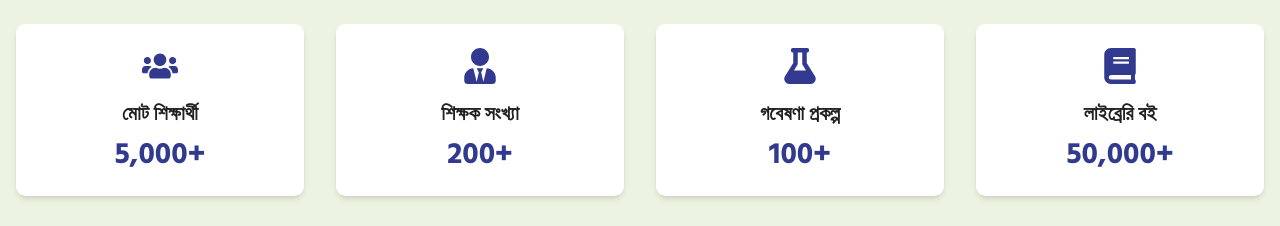
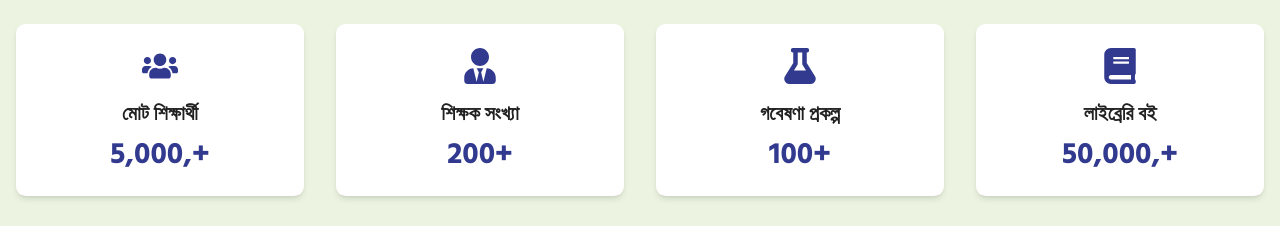
Before and after one commit to mdsohaghasan/school-web-clone, a Next.js app: page / in a window 1280 px wide. Shown: the part 1660-1886 px from the top of the page. Built offline with nearby package versions, Linux system fonts and the light colour scheme.

Commit message:
Counter efects

```diff
--- a/components/StatCard.tsx
+++ b/components/StatCard.tsx
@@ -1,5 +1,6 @@
 import type { IconType } from "react-icons"
 import { FaBook, FaFlask, FaUsers, FaUserTie } from "react-icons/fa"
+import { useEffect, useState } from "react"
 
 interface StatCardProps {
   title: string
@@ -16,12 +17,36 @@ const iconMap: { [key: string]: IconType } = {
 
 export function StatCard({ title, value, icon }: StatCardProps) {
   const Icon = iconMap[icon] || FaUsers
+  const [count, setCount] = useState(0)
+  const targetValue = parseInt(value.replace(/[^0-9]/g, ''))
+  const suffix = value.replace(/[0-9]/g, '')
+
+  useEffect(() => {
+    const duration = 2000 // 2 seconds
+    const steps = 60
+    const increment = targetValue / steps
+    const interval = duration / steps
+
+    let currentStep = 0
+    const timer = setInterval(() => {
+      currentStep++
+      setCount(Math.min(Math.floor(increment * currentStep), targetValue))
+
+      if (currentStep >= steps) {
+        clearInterval(timer)
+      }
+    }, interval)
+
+    return () => clearInterval(timer)
+  }, [targetValue])
 
   return (
     <div className="bg-white p-6 rounded-lg shadow-md text-center">
       <Icon className="text-4xl text-foreground mx-auto mb-4" />
       <h3 className="text-xl font-semibold mb-2 text-high font-hind-siliguri">{title}</h3>
-      <p className="text-3xl font-bold text-foreground font-hind-siliguri">{value}</p>
+      <p className="text-3xl font-bold text-foreground font-hind-siliguri">
+        {count.toLocaleString()}{suffix}
+      </p>
     </div>
   )
 }
```
